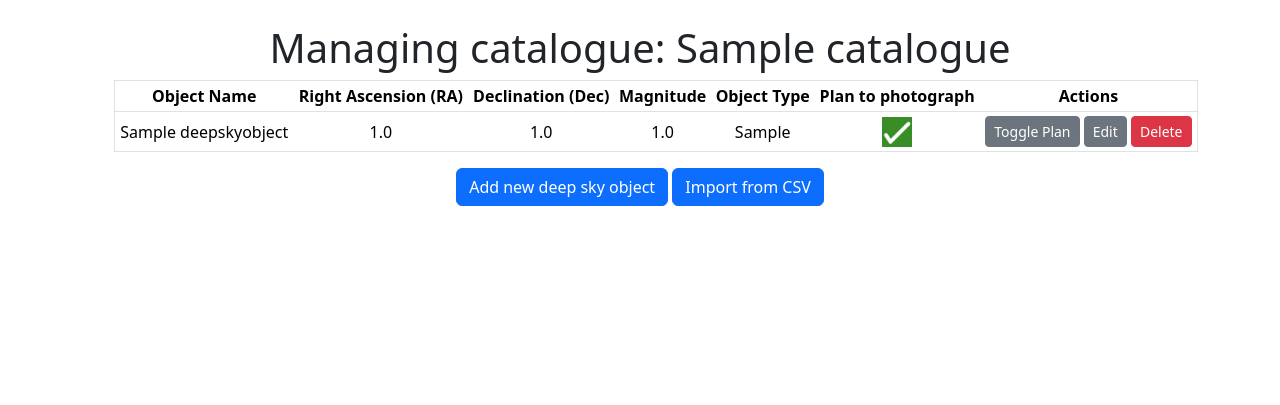
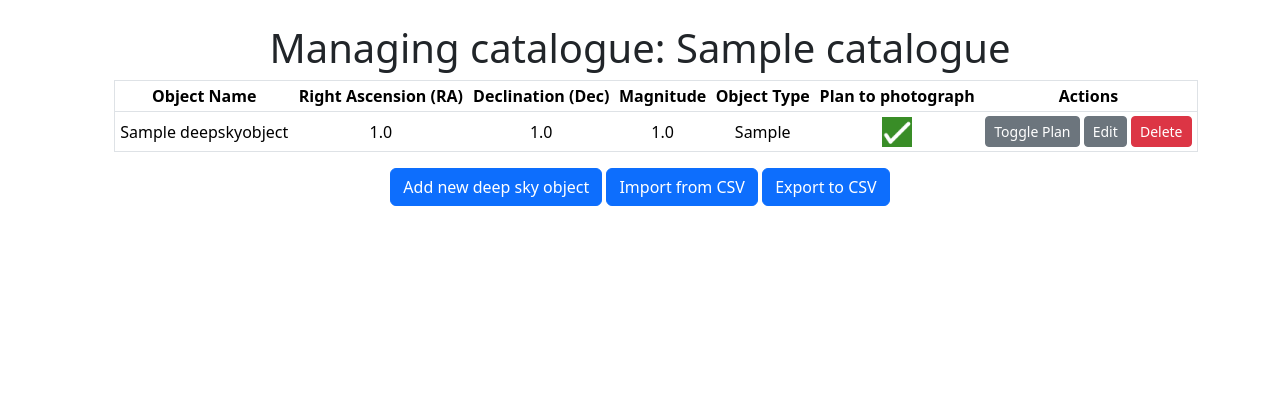
Before and after one commit to dubovsky14/AstroPhotoPlanner, a Django app: page /AstroPhotoPlanner/Manage_catalogue/1 in a window 1280 px wide. Shown: the part 56-461 px from the top of the page. Run offline with Django 5.2, Linux system fonts and the light colour scheme; a user stored in the database is signed in; tables that the repository leaves empty hold one stand-in row (values such as "Sample post"); some libraries are stand-ins or nearby versions.

Commit message:
Adding the possibility to export catalogue into csv file

```diff
--- a/AstroPhotoPlanner/templates/AstroPhotoPlanner/manage_catalogue.html
+++ b/AstroPhotoPlanner/templates/AstroPhotoPlanner/manage_catalogue.html
@@ -55,5 +55,6 @@
 
     <button class="btn btn-primary" id="add-deep-sky-object-btn" onclick="window.location.href='/AstroPhotoPlanner/add_deep_sky_object/{{ catalogue.id }}'">Add new deep sky object</button>
     <button class="btn btn-primary" id="import-from-csv" onclick="window.location.href='/AstroPhotoPlanner/import_catalogue_from_csv/{{ catalogue.id }}'">Import from CSV</button>
+    <button class="btn btn-primary" id="export-to-csv" onclick="window.location.href='/AstroPhotoPlanner/export_catalogue_to_csv/{{ catalogue.id }}'">Export to CSV</button>
     </center>
 {% endblock %}
--- a/AstroPhotoPlanner/urls.py
+++ b/AstroPhotoPlanner/urls.py
@@ -31,6 +31,7 @@ urlpatterns = [
     path('delete_deep_sky_object/<int:catalogue_id>', views.delete_deep_sky_object),
     path('toggle_plan_object', views.toggle_plan_object),
     path('import_catalogue_from_csv/<int:catalogue_id>', views.import_catalogue_from_csv),
+    path('export_catalogue_to_csv/<int:catalogue_id>', views.export_catalogue_to_csv),
     path('import_selected_public_catalogue', views.import_selected_public_catalogue),
 
     # Planner
--- a/AstroPhotoPlanner/views.py
+++ b/AstroPhotoPlanner/views.py
@@ -68,7 +68,6 @@ def logout_page(request):
 def change_user_info(request):
     user_profile = get_user_profile(request)
     request_data = request.POST
-    print("Request data:", request_data)
     if request.method == "POST":
         key = request_data.get('key_to_change')
         if key == 'astronomical_night_angle_limit':
@@ -182,7 +181,6 @@ def add_catalogue(request):
 def import_public_catalogue(request):
     user_profile = get_user_profile(request)
     public_catalogues = Catalogue.objects.filter(owner=None)
-    print( "Public catalogues:", public_catalogues )
     context = {
         'user_profile': user_profile,
         'public_catalogues': public_catalogues,
@@ -339,6 +337,16 @@ def import_catalogue_from_csv(request, catalogue_id):
     else:
         return render(request, 'AstroPhotoPlanner/import_catalogue_from_csv.html', {'catalogue': catalogue, 'active_page': 'my_catalogues'})
 
+@login_required(login_url='/AstroPhotoPlanner/login/')
+def export_catalogue_to_csv(request, catalogue_id):
+    user_profile = get_user_profile(request)
+    catalogue = user_profile.catalogues.filter(id=catalogue_id).first()
+    if not catalogue:
+        return redirect('/AstroPhotoPlanner/my_catalogues')
+
+    csv_content = import_from_csv.export_catalogue_to_csv(catalogue)
+    return render(request, 'AstroPhotoPlanner/export_catalogue_to_csv.html', {'catalogue': catalogue, 'csv_content': csv_content, 'active_page': 'my_catalogues'})
+
 ###########################
 ## Planning observations ##
 ###########################
@@ -437,9 +445,6 @@ def observation(request):
     night_start, night_end = get_astronomical_night_start_end_times(gps_coordinates, observation_date, abs(user_profile.astronomical_night_angle_limit))
 
     objects_data = []
-    print("Observation date:", observation_date)
-    print("Night start:", night_start)
-    print("Night end:", night_end)
     for deep_sky_object in catalogue.deep_sky_objects.filter(plan_to_photograph=True):
         observation_periods = calculate_suitable_observation_during_time_period(
             gps_coordinates,
@@ -472,7 +477,6 @@ def observation(request):
             deep_sky_object.dec
         )
         is_highest_during_night = night_start <= transit_time <= night_end
-        print(f"Object: {deep_sky_object.name}, Max height: {max_height}, Transit time: {transit_time}, Is highest during night: {is_highest_during_night}")
         transit_time = transit_time.strftime("%H:%M:%S")
         max_height = round(max_height, 1)
         max_angle_color = "green" if is_highest_during_night else "orange"
```
Also changed, not shown: AstroPhotoPlanner/templates/AstroPhotoPlanner/export_catalogue_to_csv.html (added, +11 -0 lines).
